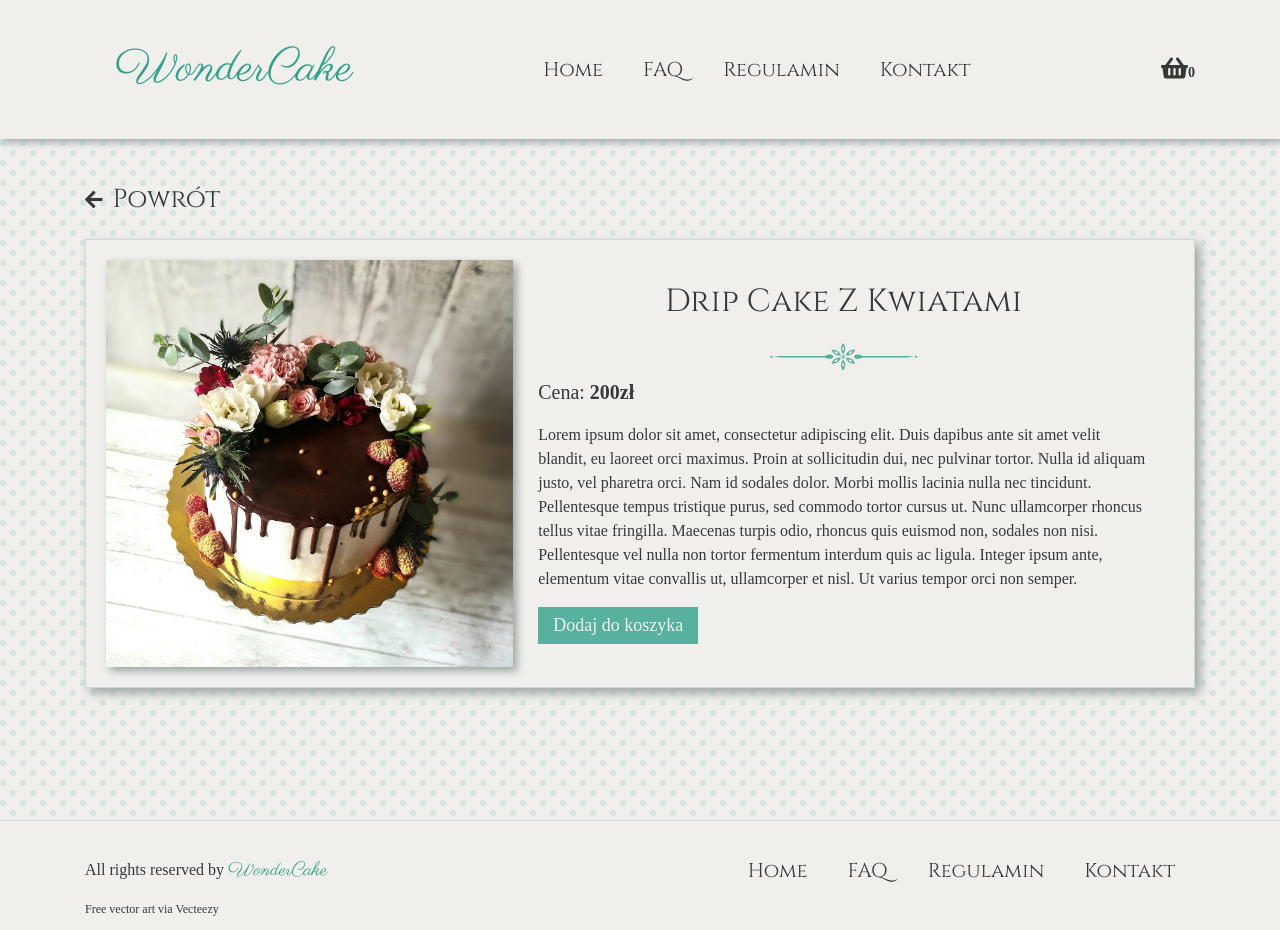
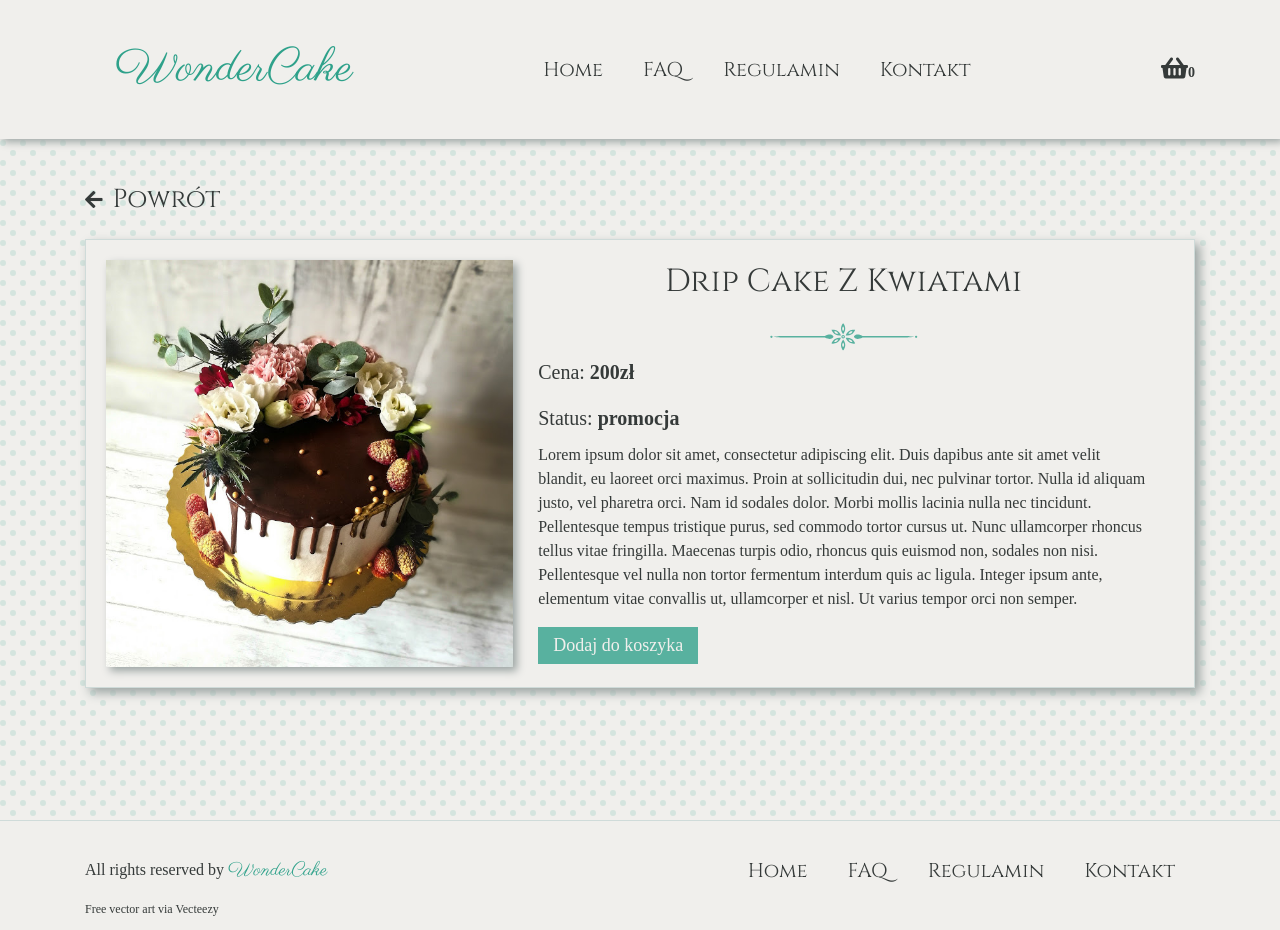
Before and after one commit to AnnaSzmyga/Online-Shop, a React (Create React App) app: page /cakes/1 in a window 1280 px wide. Built offline with nearby package versions, Linux system fonts and the light colour scheme; a web font is replaced by a local one.

Commit message:
Add info about product status to ProductPage

```diff
--- a/src/components/pages/ProductPage/ProductPage.js
+++ b/src/components/pages/ProductPage/ProductPage.js
@@ -18,6 +18,7 @@ const ProductPage = ({products, addProduct, ...props}) => {
           activeProduct = product;
       }
   })
+  const productInfoDisplay = (activeProduct.info === "") ? "none" : "inline";
 
   return (
     <Fade timeout={100} className="product-page">
@@ -31,6 +32,7 @@ const ProductPage = ({products, addProduct, ...props}) => {
           <h2 className="product__heading">{activeProduct.name}</h2>
           <Ornament />
           <p className="product__price">Cena: <span>{activeProduct.price}zł</span></p>
+          <p className="product__info" style={{display: productInfoDisplay}}>Status: <span>{activeProduct.info}</span></p>
           <p className="product__description">{activeProduct.description}</p>
           <Button buttonOutput="Dodaj do koszyka" onClickCallback={() => addProduct(activeProduct)} />
         </div>
--- a/src/components/pages/ProductPage/ProductPage.scss
+++ b/src/components/pages/ProductPage/ProductPage.scss
@@ -56,15 +56,18 @@
         text-align: center;
     }
 
-    &__price {
+    &__price, &__info {
         font-size: 20px;
-
         span {
             font-weight: bold;
         }
-
+    }
+    &__price {
         @media(max-width: 767px) {
             margin-top: 20px;
         }
     }
+    &__description {
+        margin-top: 10px;
+    }
 }
```
